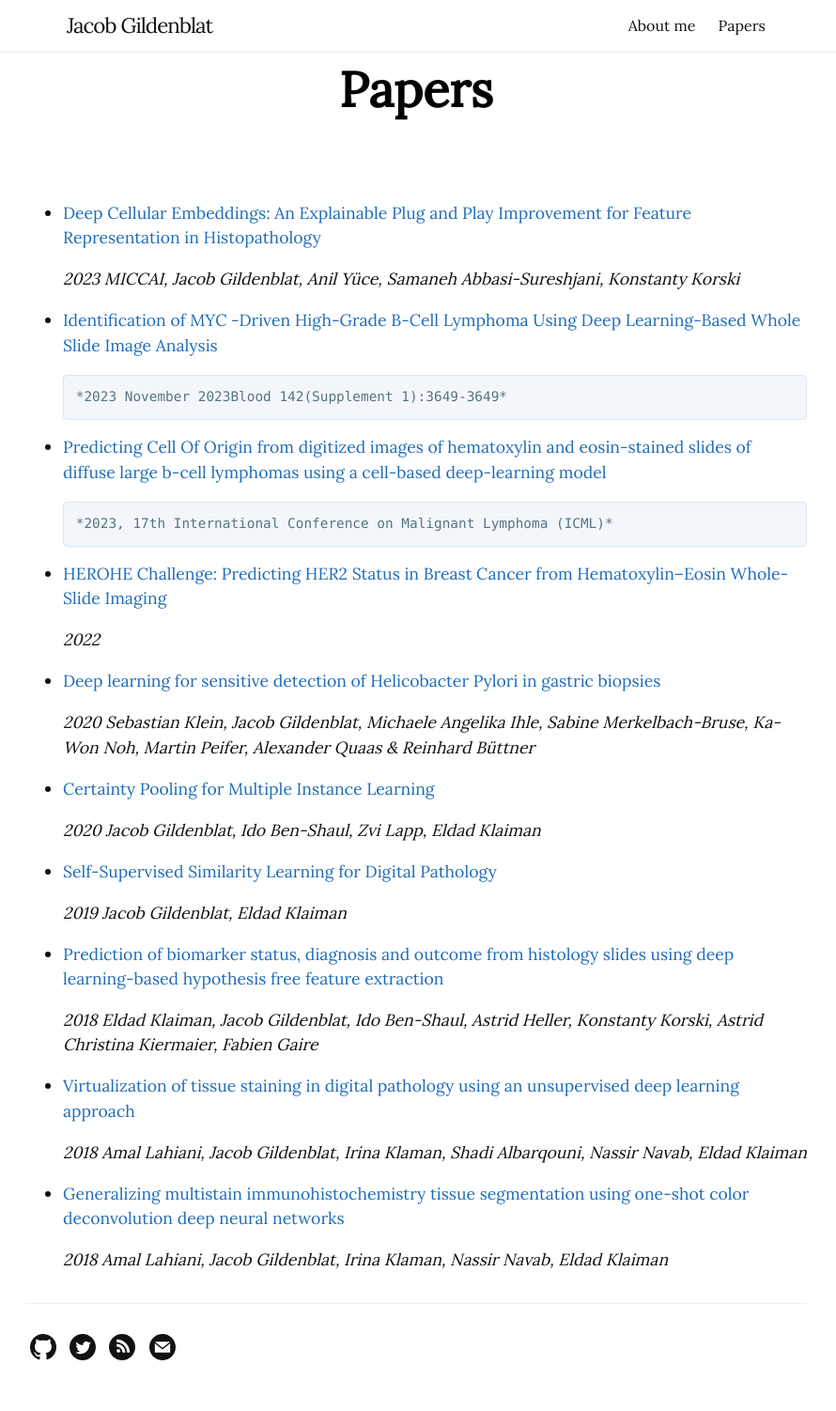
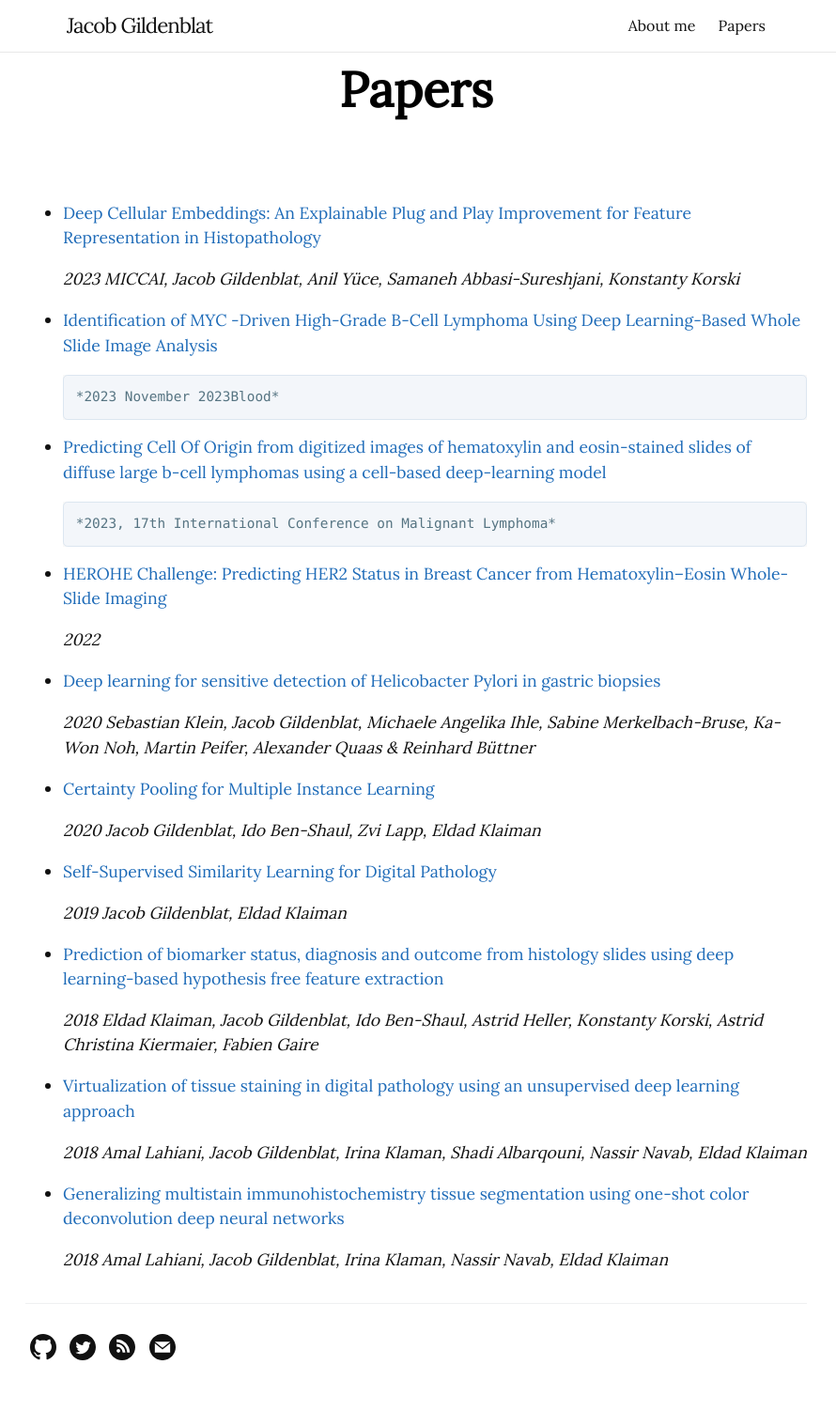
Before and after one commit to jacobgil/jacobgil.github.io, a Jekyll site: the page built from papers.md, in a window 1280 px wide. Shown: the whole page at 94% size, without its empty margins (197-1087 px from the left). Built offline with Jekyll 4.4.1, drawn with Linux system fonts in a browser that asks for light colours.

Commit message:
Update papers.md

```diff
--- a/papers.md
+++ b/papers.md
@@ -9,11 +9,11 @@ title: Papers
 
 - [Identification of MYC -Driven High-Grade B-Cell Lymphoma Using Deep Learning-Based Whole Slide Image Analysis](https://www.researchgate.net/publication/376162120_Identification_of_MYC_-Driven_High-Grade_B-Cell_Lymphoma_Using_Deep_Learning-Based_Whole_Slide_Image_Analysis)
 
-  	*2023 November 2023Blood 142(Supplement 1):3649-3649*
+  	*2023 November 2023Blood*
 
 - [Predicting Cell Of Origin from digitized images of hematoxylin and eosin-stained slides of diffuse large b-cell lymphomas using a cell-based deep-learning model](https://medically.gene.com/content/dam/pdmahub/restricted/oncology/icml-2023/ICNL-2023-poster-yuce-predicting-cell-of-origin-from-digitized-images.pdf)
 
-  	*2023, 17th International Conference on Malignant Lymphoma (ICML)*
+  	*2023, 17th International Conference on Malignant Lymphoma*
 
 - [HEROHE Challenge: Predicting HER2 Status in Breast Cancer from Hematoxylin–Eosin Whole-Slide Imaging](https://www.mdpi.com/2313-433X/8/8/213)
 
```
